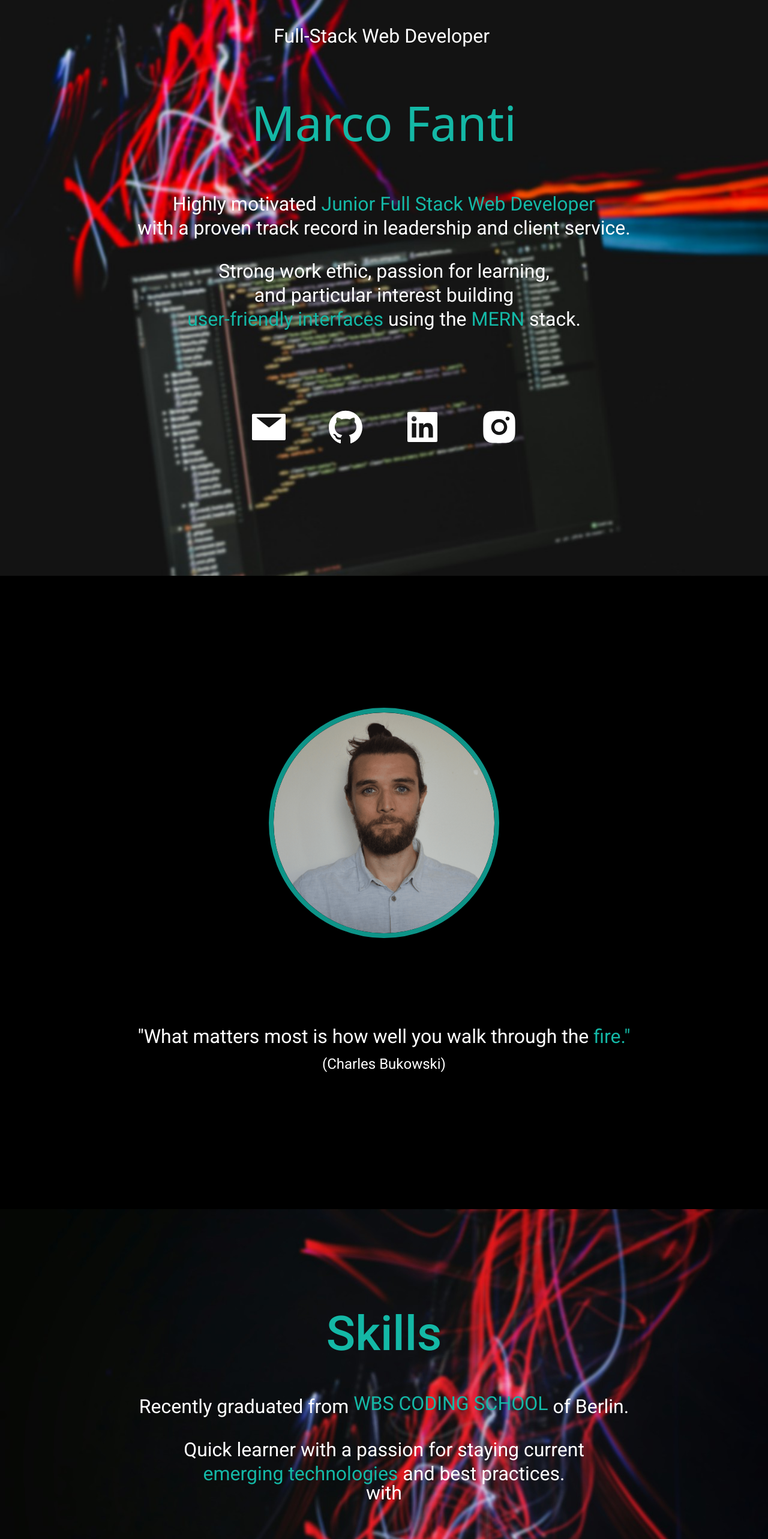
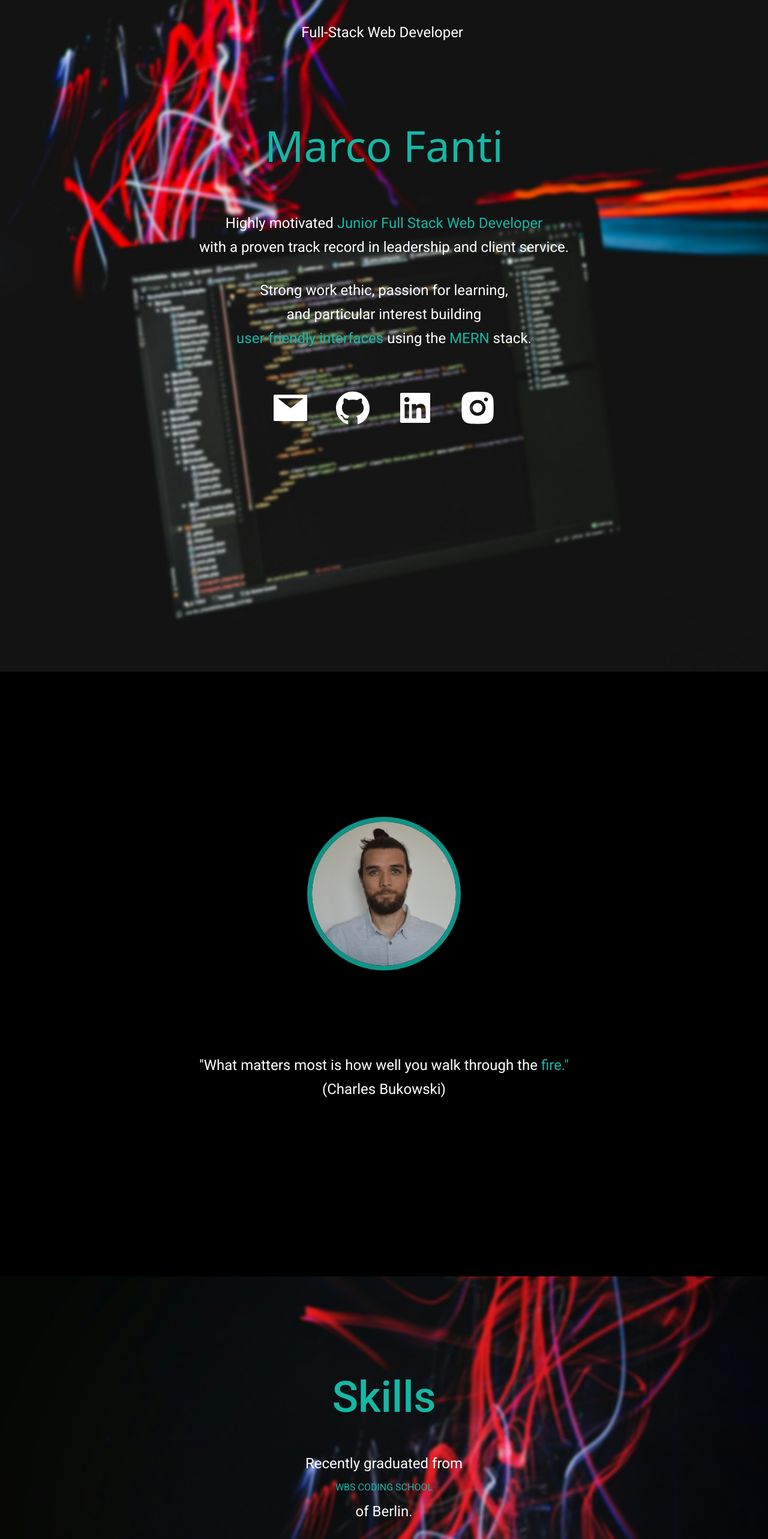
Before and after one commit to nanofanti/portfolio, a React (Vite) app: page / in a window 1280 px wide. Shown: the part 160-2726 px from the top of the page at 60% size. Built offline with nearby package versions, Linux system fonts and the light colour scheme.

Commit message:
changed layout works and projects

```diff
--- a/src/components/Footer.jsx
+++ b/src/components/Footer.jsx
@@ -3,8 +3,8 @@ import { RiSmartphoneFill } from "react-icons/ri";
 
 function Footer() {
   return (
-    <div className="mt-[10rem]">
-      <div className="h-[20rem] relative flex justify-evenly items-center bg-fixed bg-parallax2 bg-cover">
+    <div className="my-[10rem]">
+      <div className="h-[20rem] relative flex flex-col justify-evenly items-center bg-fixed bg-parallax2 bg-cover">
         <div className="flex flex-col items-center">
           <p className="text-[1.5rem] flex justify-center items-center gap-5 font-roboto leading-8 text-center text-white">
             <IoMdPin className="text-[3rem] hover:text-orange-400 dark:hover:text-teal-500 hover:-translate-y-2 transform transition" />
--- a/src/components/Header.jsx
+++ b/src/components/Header.jsx
@@ -10,7 +10,7 @@ function Header() {
   const { darkMode, setDarkMode } = useContext(ThemeContext);
   return (
     <div className="absolute bg-white dark:bg-black w-screen">
-      <div className="h-[70rem] relative flex flex-col pt-[6rem] bg-fixed bg-parallax1 bg-cover">
+      <div className="h-[80rem] relative flex flex-col pt-[6rem] bg-fixed bg-parallax1 bg-cover">
         <div
           className="pb-16 bg-transparent z-40"
           data-aos="fade-left"
@@ -62,7 +62,7 @@ function Header() {
               preRenderFirstString={false}
               deletionSpeed={5}
               style={{
-                fontSize: "2em",
+                fontSize: "1.5rem",
                 display: "inline-block",
                 color: "white",
               }}
@@ -72,7 +72,7 @@ function Header() {
         </div>
 
         <p
-          className="text-orange-40 text-[5rem] text-center py-5 font-medium text-orange-400 dark:text-teal-500 "
+          className="text-orange-40 text-[4.5rem] text-center py-5 mt-14 font-medium text-orange-400 dark:text-teal-500 "
           data-aos="fade-up"
           data-aos-delay="1000"
         >
@@ -82,7 +82,7 @@ function Header() {
         <p
           data-aos="fade-up"
           data-aos-delay="1200"
-          className="text-[2rem] font-roboto py-10 leading-8 text-center text-white"
+          className="text-[1.5rem] font-roboto py-10 leading-8 text-center text-white"
         >
           Highly motivated
           <span className="text-orange-400 font-roboto hover:font-bold dark:text-teal-500">
@@ -96,7 +96,7 @@ function Header() {
         <p
           data-aos="fade-up"
           data-aos-delay="1200"
-          className="text-[2rem] font-roboto pb-14 leading-8 text-center text-white"
+          className="text-[1.5rem] font-roboto pb-14 leading-8 text-center text-white"
         >
           <p>
             Strong work ethic, passion for learning,{" "}
@@ -115,7 +115,7 @@ function Header() {
           </p>
         </p>
         <div
-          className="text-5xl flex justify-center gap-16 py-3 mt-[4rem]"
+          className=" flex justify-center flex-wrap gap-10 py-3"
           data-aos="fade-up"
         >
           <a
@@ -123,28 +123,28 @@ function Header() {
             target="_blank"
             className="hover:-translate-y-2 transform transition"
           >
-            <AiFillMail className="text-white text-[4rem]  hover:text-orange-400 dark:hover:text-teal-500 " />
+            <AiFillMail className="text-white text-[3rem] sm:text-[4rem]  hover:text-orange-400 dark:hover:text-teal-500 " />
           </a>
           <a
             href="https://github.com/nanofanti"
             target="_blank"
             className="hover:-translate-y-2 transform transition"
           >
-            <AiFillGithub className="text-white text-[4rem] hover:text-orange-400 dark:hover:text-teal-500 " />
+            <AiFillGithub className="text-white text-[3rem] sm:text-[4rem]  hover:text-orange-400 dark:hover:text-teal-500 " />
           </a>
           <a
             href="https://www.linkedin.com/in/marcofanti/"
             target="_blank"
             className="hover:-translate-y-2 transform transition"
           >
-            <AiFillLinkedin className="text-white text-[4rem] hover:text-orange-400 dark:hover:text-teal-500 " />
+            <AiFillLinkedin className="text-white text-[3rem] sm:text-[4rem]  hover:text-orange-400 dark:hover:text-teal-500 " />
           </a>
           <a
             href="https://www.instagram.com/nanofanti?igsh=MTcxNnN5Y24zd2l6Mg=="
             target="_blank"
             className="hover:-translate-y-2 transform transition"
           >
-            <RiInstagramFill className="text-white text-[4rem]  hover:text-orange-400 dark:hover:text-teal-500 " />
+            <RiInstagramFill className="text-white text-[3rem] sm:text-[4rem]   hover:text-orange-400 dark:hover:text-teal-500 " />
           </a>
         </div>
       </div>
--- a/src/components/PhotoSection.jsx
+++ b/src/components/PhotoSection.jsx
@@ -3,10 +3,10 @@ import Skills from "./Skills";
 
 function PhotoSection() {
   return (
-    <div>
-      <div className="h-[100rem] sm:h-[50rem] flex flex-col items-center justify-center my-24">
+    <div className="mt-12">
+      <div className="h-[50rem] flex flex-col items-center justify-center">
         <div
-          className="  mx-auto border-orange-400 rounded-full my-20 overflow-hidden h-96 w-96 border-8 dark:border-teal-600"
+          className=" mx-auto border-orange-400 rounded-full my-20 overflow-hidden h-[16rem] w-[16rem] border-8 dark:border-teal-600"
           data-aos="fade-up"
           data-aos-delay="300"
         >
@@ -16,13 +16,13 @@ function PhotoSection() {
               alt=""
               className=" rounded-lg object-cover group-hover:blur-sm duration-300"
             />
-            <div className="absolute roboto inset-0 z-10 flex flex-col justify-center items-center text-6xl font-semibold opacity-0 group-hover:opacity-100 duration-300 text-center text-orange-400 dark:text-teal-500 ">
+            <div className="absolute roboto inset-0 z-10 flex flex-col justify-center items-center text-4xl font-semibold opacity-0 group-hover:opacity-100 duration-300 text-center text-orange-400 dark:text-teal-500 ">
               OPEN TO WORK <FaCheck />
             </div>
           </div>
         </div>
         <h2
-          className="text-center font-roboto mt-10 text-[2rem] p-5 dark:text-white"
+          className="text-center font-roboto mt-10 text-[1.5rem] p-5 dark:text-white"
           data-aos="fade-up"
           data-aos-delay="600"
         >
--- a/src/components/Skills.jsx
+++ b/src/components/Skills.jsx
@@ -2,37 +2,41 @@ import WorksAndProjects from "./WorksAndProjects";
 
 function Skills() {
   return (
-    <div className="h-[100rem]">
-      <div className="bg-fixed relative bg-parallax2 bg-cover h-[100rem]">
+    <div className="h-[170rem]">
+      <div className="bg-fixed relative bg-parallax2 bg-cover h-[150rem]">
         <div className="mt-[10rem] mb-[2rem] pt-[8rem]">
           <h3
-            className="text-[5rem] font-roboto text-orange-400 text-center py-5 dark:text-teal-500 font-medium"
+            className="text-[4.5rem] font-roboto text-orange-400 text-center py-5 dark:text-teal-500 font-medium"
             data-aos="fade-up"
             data-aos-delay="500"
           >
             Skills
           </h3>
           <p
-            className="text-[2rem] font-roboto text-white text-center p-5 leading-8"
+            className="text-[1.5rem] font-roboto text-white text-center p-5 leading-8"
             data-aos="fade-up"
             data-aos-delay="800"
           >
             Recently graduated from{" "}
+            <p className="mt-2">
               <a
                 href="/WBScertificate.pdf"
                 target="blank"
-              className="link-effect"
+                className="link-effect text-[1rem]"
                 data-replace="Check out the certificate!"
               >
                 <span className="text-orange-400 dark:text-teal-500">
                   WBS CODING SCHOOL
                 </span>
-            </a>{" "}
+              </a>
+              <p className="text-[1.5rem] font-roboto text-white text-center leading-8">
                 of Berlin.
+              </p>{" "}
             </p>
-          <p></p>
+          </p>
+
           <p
-            className="text-[2rem] font-roboto text-white text-center p-5 leading-8"
+            className="text-[1.5rem] font-roboto text-white text-center p-5 leading-8"
             data-aos="fade-up"
             data-aos-delay="800"
           >
@@ -47,63 +51,74 @@ function Skills() {
             with
           </p>
         </div>
-        <div className="m-3 flex justify-center pb-8 gap-10">
+        <div className="flex justify-center items-center ">
+          <div className="m-3 w-screen flex justify-center flex-wrap pb-8 gap-10 ">
             <div
               data-aos="flip-left"
               data-aos-delay="1200"
-            className="text-center bg-gradient-to-b from-orange-400  dark:bg-gradient-to-b dark:from-teal-500 shadow-2xl p-12 rounded-xl my-10"
+              className="text-center w-[15rem] h-[28rem] bg-gradient-to-b from-orange-400  dark:bg-gradient-to-b dark:from-teal-500 shadow-2xl p-8 rounded-xl my-10"
             >
               <div className=" flex justify-center hover:-translate-y-2 transform transition">
-              <img src="/design.png" width={100} height={100} alt="" />
+                <img src="/design.png" width={80} height={80} alt="" />
               </div>
 
-            <h3 className="text-[3.5rem]  font-roboto font-medium pt-8 pb-2 mb-4 text-orange-400 dark:text-teal-500">
+              <h3 className="text-[2.5rem]  font-roboto font-medium pt-8 pb-2 mb-4 text-orange-400 dark:text-teal-500">
                 Front-End
               </h3>
 
-            <p className="text-[2rem] py-1 font-roboto text-white">JS</p>
-            <p className="text-[2rem] py-1 font-roboto text-white">React</p>
-            <p className="text-[2rem] py-1 font-roboto text-white">
+              <p className="text-[1.5rem] py-1 font-roboto text-white">JS</p>
+              <p className="text-[1.5rem] py-1 font-roboto text-white">React</p>
+              <p className="text-[1.5rem] py-1 font-roboto text-white">
                 Tailwind CSS
               </p>
             </div>
             <div
               data-aos="flip-down"
               data-aos-delay="1000"
-            className="text-center bg-gradient-to-b from-orange-400  dark:bg-gradient-to-b dark:from-teal-500 shadow-2xl p-12 rounded-xl my-10"
+              className="text-center w-[15rem] h-[28rem] bg-gradient-to-b from-orange-400  dark:bg-gradient-to-b dark:from-teal-500 shadow-2xl p-8 rounded-xl my-10"
             >
               <div className="w-full flex justify-center hover:-translate-y-2 transform transition ">
-              <img src="/consulting.png" width={100} height={100} alt="" />
+                <img src="/consulting.png" width={80} height={80} alt="" />
               </div>
 
-            <h3 className="text-[3.5rem]  font-roboto font-medium pt-8 pb-2 mb-4 text-orange-400 dark:text-teal-500">
+              <h3 className="text-[2.5rem]  font-roboto font-medium pt-8 pb-2 mb-4 text-orange-400 dark:text-teal-500">
                 Web Design
               </h3>
-            <p className="text-[2rem] font-roboto py-1 text-white">Figma</p>
-            <p className="text-[2rem] font-roboto py-1 text-white">WebFlow</p>
-            <p className=" text-[2rem] font-roboto py-1 text-white">
+              <p className="text-[1.5rem] font-roboto py-1 text-white">Figma</p>
+              <p className="text-[1.5rem] font-roboto py-1 text-white">
+                WebFlow
+              </p>
+              <p className=" text-[1.5rem] font-roboto py-1 text-white">
                 Photoshop
               </p>
             </div>
             <div
               data-aos="flip-right"
               data-aos-delay="1200"
-            className="text-center bg-gradient-to-b from-orange-400  dark:bg-gradient-to-b dark:from-teal-500 shadow-2xl p-12 rounded-xl my-10"
+              className="text-center w-[15rem] h-[28rem] bg-gradient-to-b from-orange-400  dark:bg-gradient-to-b dark:from-teal-500 shadow-2xl p-8 rounded-xl my-10"
             >
               <div className="w-full flex justify-center hover:-translate-y-2 transform transition ">
-              <img src="/code.png" width={100} height={100} alt="" />
+                <img src="/code.png" width={80} height={80} alt="" />
               </div>
 
-            <h3 className="text-[3.5rem] font-roboto font-medium pt-8 pb-2 mb-4 text-orange-400 dark:text-teal-500">
+              <h3 className="text-[2.5rem] font-roboto font-medium pt-8 pb-2 mb-4 text-orange-400 dark:text-teal-500">
                 Back-End
               </h3>
 
-            <p className="text-[2rem] font-roboto py-1 text-white">Node</p>
-            <p className="text-[2rem] font-roboto py-1 text-white">Express</p>
-            <p className="text-[2rem] font-roboto py-1 text-white">Mongoose</p>
-            <p className=" text-[2rem] font-roboto py-1 text-white">MongoDB</p>
+              <p className="text-[1.5rem] font-roboto py-1 text-white">Node</p>
+              <p className="text-[1.5rem] font-roboto py-1 text-white">
+                Express
+              </p>
+              <p className="text-[1.5rem] font-roboto py-1 text-white">
+                Mongoose
+              </p>
+              <p className=" text-[1.5rem] font-roboto py-1 text-white">
+                MongoDB
+              </p>
             </div>
           </div>
+        </div>
+
         <WorksAndProjects />
       </div>
     </div>
--- a/tailwind.config.js
+++ b/tailwind.config.js
@@ -7,10 +7,10 @@ export default {
       colors: {
         redTitle: "#B81F31",
       },
+      screens: {
+        lg: "1400px",
+      },
 
-      screens: {
-        md: "868px",
-      },
       fontFamily: {
         roboto: ["Roboto", "sans-serif"],
       },
```
Also changed, not shown: src/components/WorksAndProjects.jsx (+38 -27 lines). Lines whose indentation alone changed are shown as unchanged.
